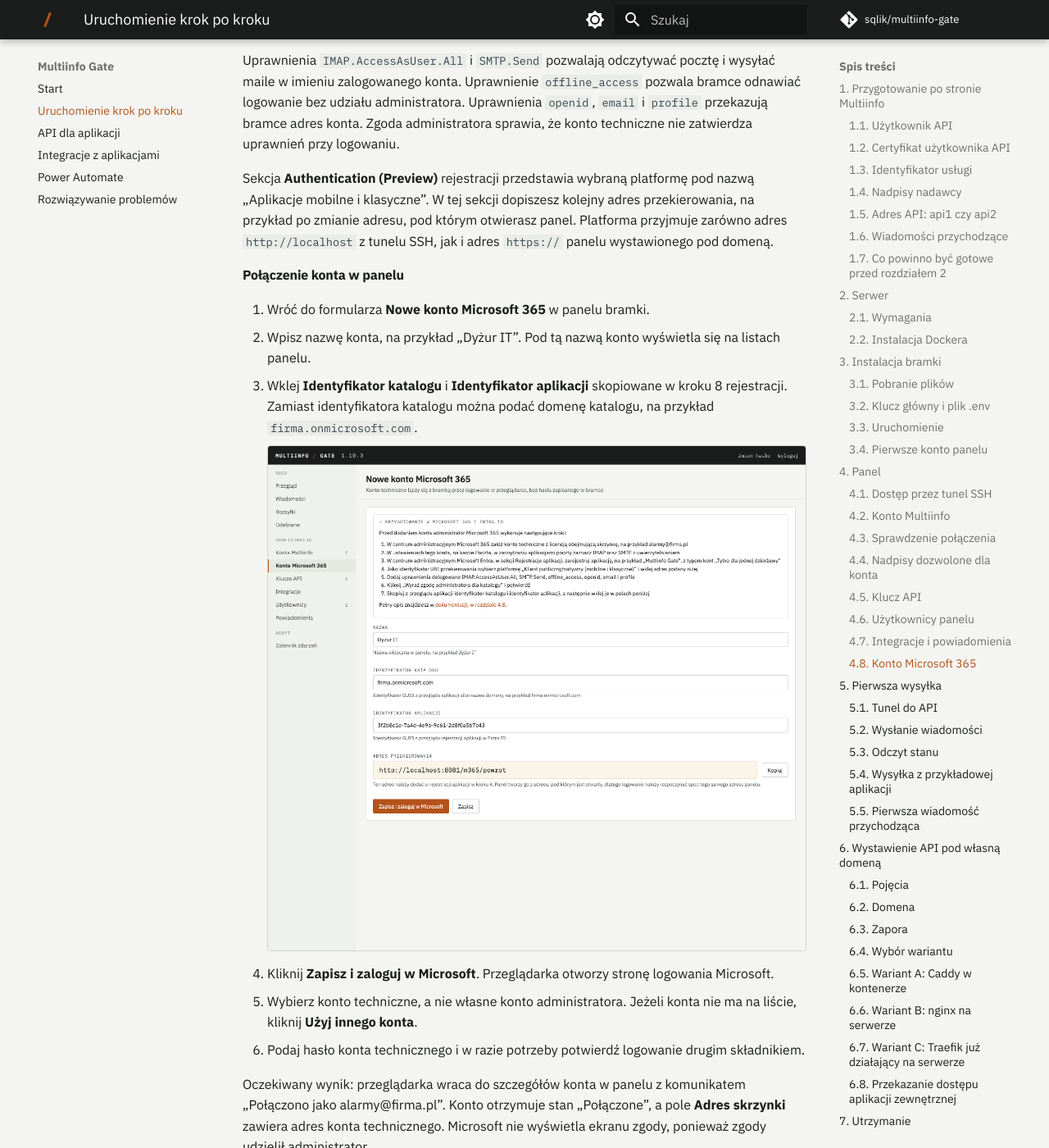
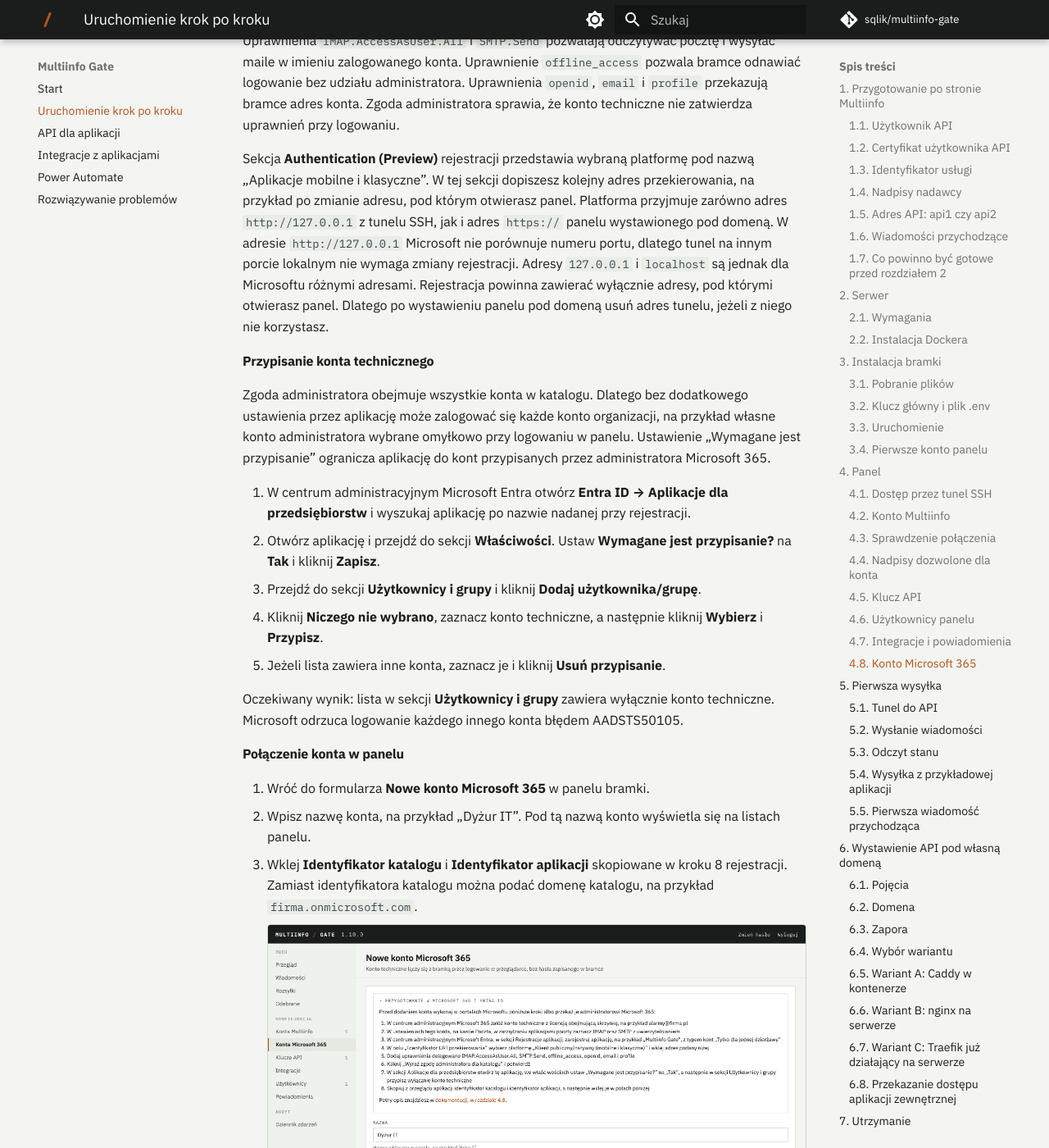
Before and after one commit to sqlik/multiinfo-gate, an MkDocs documentation site: the page built from docs/uruchomienie.md, in a window 1280 px wide and 1400 px high, scrolled down 24137 px. Shown: the whole window at 82% size. Built offline with MkDocs 1.6.1 and Material for MkDocs 9.7.7, drawn with Linux system fonts in a browser that asks for light colours; comment, search, counter and statistics services are not loaded; some of the changed text lies outside the part shown.

Commit message:
Konto Microsoft 365: przypisanie konta technicznego, adres 127.0.0.1 i port
Docs 4.8 opisują ograniczenie aplikacji do konta technicznego
(Wymagane jest przypisanie) i błąd AADSTS50105, a formularz konta
dostaje ten krok w instrukcji. Microsoft nie porównuje portu w adresie
przekierowania 127.0.0.1 ani localhost, ale traktuje te nazwy jako różne
adresy, dlatego szczegóły konta nie ostrzegają już przy innym porcie
tunelu. Zrzuty Entra z adresem 127.0.0.1 i nazwą Multiinfo Gate, nazwa
konta technicznego zamazana, zrzuty panelu po przeglądzie tekstów.

```diff
--- a/docs/uruchomienie.md
+++ b/docs/uruchomienie.md
@@ -631,10 +631,10 @@ PowerShella. Każda firma rejestruje w swoim katalogu własną aplikację, dlate
 korzysta z żadnej usługi pośredniczącej. Skrzynki prywatne Outlook.com nie są obsługiwane.
 
 Przygotowanie obejmuje trzy etapy: konto techniczne w centrum administracyjnym Microsoft 365,
-rejestrację aplikacji w centrum administracyjnym Microsoft Entra i połączenie konta w panelu
-bramki. Dwa pierwsze etapy wykonuje administrator Microsoft 365. Użycie konta w Mail2SMS opisuje
-rozdział 5.1 [Integracji z aplikacjami](integracje.md#51-skrzynka), a wysyłkę maili powiadomień
-rozdział 9.1 tego samego artykułu.
+rejestrację aplikacji z przypisaniem konta technicznego w centrum administracyjnym Microsoft Entra i
+połączenie konta w panelu bramki. Dwa pierwsze etapy wykonuje administrator Microsoft 365. Użycie
+konta w Mail2SMS opisuje rozdział 5.1 [Integracji z aplikacjami](integracje.md#51-skrzynka), a
+wysyłkę maili powiadomień rozdział 9.1 tego samego artykułu.
 
 #### Konto techniczne
 
@@ -707,8 +707,31 @@ Zgoda administratora sprawia, że konto techniczne nie zatwierdza uprawnień prz
 
 Sekcja **Authentication (Preview)** rejestracji przedstawia wybraną platformę pod nazwą
 „Aplikacje mobilne i klasyczne”. W tej sekcji dopiszesz kolejny adres przekierowania, na przykład po zmianie
-adresu, pod którym otwierasz panel. Platforma przyjmuje zarówno adres `http://localhost` z tunelu
-SSH, jak i adres `https://` panelu wystawionego pod domeną.
+adresu, pod którym otwierasz panel. Platforma przyjmuje zarówno adres `http://127.0.0.1` z tunelu
+SSH, jak i adres `https://` panelu wystawionego pod domeną. W adresie `http://127.0.0.1` Microsoft
+nie porównuje numeru portu, dlatego tunel na innym porcie lokalnym nie wymaga zmiany rejestracji.
+Adresy `127.0.0.1` i `localhost` są jednak dla Microsoftu różnymi adresami. Rejestracja powinna
+zawierać wyłącznie adresy, pod którymi otwierasz panel. Dlatego po wystawieniu panelu pod domeną
+usuń adres tunelu, jeżeli z niego nie korzystasz.
+
+#### Przypisanie konta technicznego
+
+Zgoda administratora obejmuje wszystkie konta w katalogu. Dlatego bez dodatkowego ustawienia przez
+aplikację może zalogować się każde konto organizacji, na przykład własne konto administratora
+wybrane omyłkowo przy logowaniu w panelu. Ustawienie „Wymagane jest przypisanie” ogranicza
+aplikację do kont przypisanych przez administratora Microsoft 365.
+
+1. W centrum administracyjnym Microsoft Entra otwórz **Entra ID → Aplikacje dla przedsiębiorstw**
+   i wyszukaj aplikację po nazwie nadanej przy rejestracji.
+2. Otwórz aplikację i przejdź do sekcji **Właściwości**. Ustaw **Wymagane jest przypisanie?** na
+   **Tak** i kliknij **Zapisz**.
+3. Przejdź do sekcji **Użytkownicy i grupy** i kliknij **Dodaj użytkownika/grupę**.
+4. Kliknij **Niczego nie wybrano**, zaznacz konto techniczne, a następnie kliknij **Wybierz**
+   i **Przypisz**.
+5. Jeżeli lista zawiera inne konta, zaznacz je i kliknij **Usuń przypisanie**.
+
+Oczekiwany wynik: lista w sekcji **Użytkownicy i grupy** zawiera wyłącznie konto techniczne.
+Microsoft odrzuca logowanie każdego innego konta błędem AADSTS50105.
 
 #### Połączenie konta w panelu
 
@@ -737,6 +760,9 @@ Jeżeli wynik jest inny:
 - **Microsoft wyświetla błąd AADSTS50011.** Rejestracja aplikacji nie zawiera adresu
   przekierowania, pod którym otwarto panel. Sposób naprawy opisuje punkt
   [Microsoft odrzuca adres przekierowania](problemy.md#m365-adres-przekierowania)
+- **Microsoft wyświetla błąd AADSTS50105.** Wybrane konto nie jest przypisane do aplikacji.
+  Zaloguj się kontem technicznym albo przypisz je według punktu
+  [Przypisanie konta technicznego](#przypisanie-konta-technicznego)
 - **Microsoft wyświetla błąd AADSTS700016.** Identyfikator aplikacji nie odpowiada żadnej
   rejestracji w podanym katalogu. Popraw identyfikatory przyciskiem **Edytuj** w szczegółach konta
 - **Microsoft wyświetla błąd AADSTS65001 albo prosi o zgodę na uprawnienia.** Zgoda
```
Also changed, not shown: other parts of docs/uruchomienie.md (+1 -1 lines), docs/problemy.md (+6 -3 lines), docs/obrazki/entra-rejestracja.png, docs/obrazki/entra-uprawnienia.png, docs/obrazki/m365-aplikacje-poczty.png, docs/obrazki/m365-formularz.png, docs/obrazki/m365-konta.png, docs/obrazki/m365-konto.png, docs/obrazki/poczta-katalog.png, docs/obrazki/poczta-m365.png, docs/obrazki/powiadomienia-m365.png, docs/obrazki/powiadomienia-reguly.png, docs/obrazki/powiadomienia-sms.png, docs/obrazki/powiadomienia.png, 1 more files, 4 other files.
